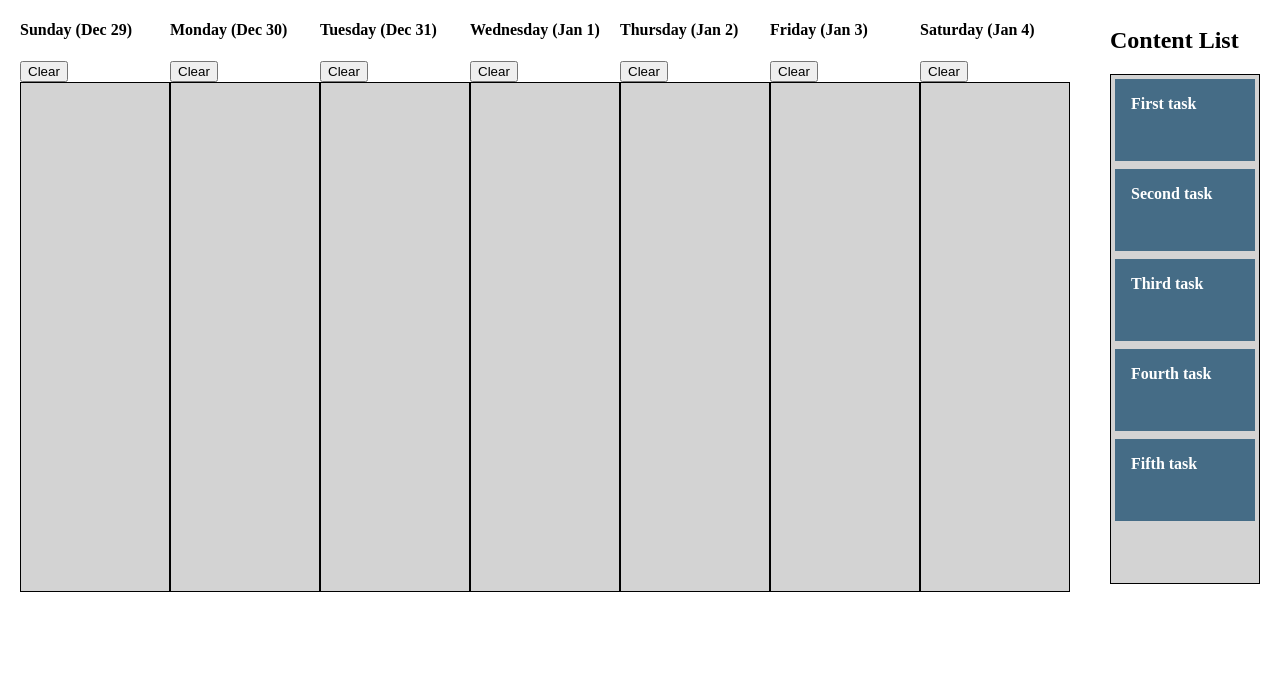
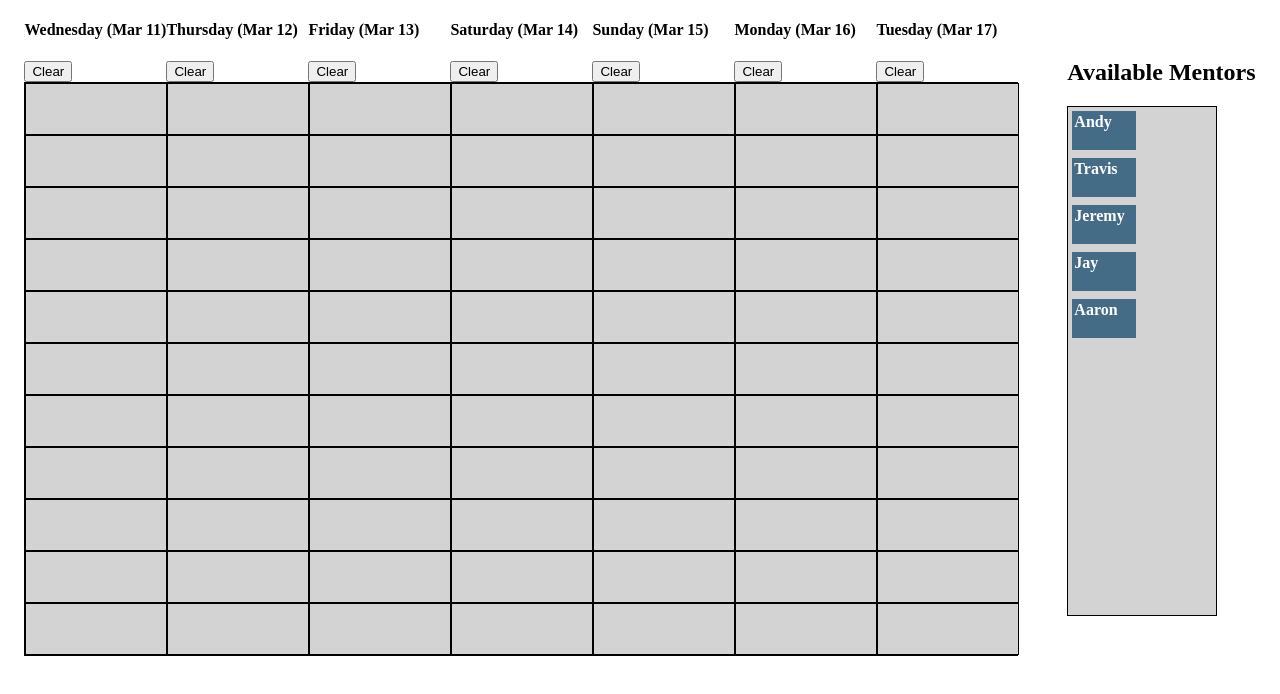
Before and after one commit to alumni-lab/LighthouseLabs-Scheduler, a React (Create React App) app: page /main/admin in a window 1280 px wide. Shown: the top 694 px of the page. Built offline with nearby package versions, Linux system fonts and the light colour scheme.

Commit message:
dnd implemented

```diff
--- a/src/screens/main/components/Main.jsx
+++ b/src/screens/main/components/Main.jsx
@@ -1,39 +1,50 @@
-import React from 'react';
+import React,{useState} from 'react';
 import Header from '../../../general/Header/Header';
-import Dnd from './dnd/Dnd'
 import moment from 'moment';
+
+import getColumns from '../helpers/getColumns';
+import getMentors from '../helpers/getMentors';
+import DndContext from './dnd/DndContext';
+import onDragEnd from '../helpers/onDragEnd';
 
 const Main = (props) => {
 
-  // console.log(moment().startOf('month').format('MMM D, YY'))
-  const start = moment('2020W01').startOf('week')
-  const end = moment('2020W01').endOf('week')
-  // console.log(start.format('MMM D, YY'));
-  // console.log(end);
-  // console.log(start.add('d',1).format('MMM D, YY'))
-
-  const weekdayColumns = [];
-  const numberOfDays=7
-  for (let i = 0; i < numberOfDays; i += 1) {
-    const date = moment(start).add(i, 'd').format('dddd (MMM D)');
-    console.log(date)
-    weekdayColumns.push(date)
-  }
+  const [mentors, setMentors] = useState(getMentors());
+  const [columns, setColumns] = useState(getColumns());
 
   return (
     <div>
-      {/* <Header
+     {/* <Header
         // color="transparent"
         brand="LHL SCHEDULER"
         fixed
         user={props.user}
         setUser={props.setUser}
       /> */}
-
-    <Dnd weekdayColumns={weekdayColumns}/>
-
+      <div className='dnd-context'
+        style={{
+        display:"flex",
+        alignItems:"center",
+        justifyContent:"space-around"
+      }}>
+        <DndContext
+          onDragEnd={result => onDragEnd(result, columns, setColumns, mentors,setMentors)}
+          columns={columns}
+          setColumns={setColumns}
+          mentors={mentors}
+          setMentors={setMentors}
+        />
+      </div>
     </div>
   );
 };
 
 export default Main;
+
+
+  // console.log(moment().startOf('month').format('MMM D, YY'))
+  // const start = moment('2020W01').startOf('week')
+  // const end = moment('2020W01').endOf('week')
+  // console.log(start.format('MMM D, YY'));
+  // console.log(end);
+  // console.log(start.add('d',1).format('MMM D, YY'))
--- a/src/screens/main/components/dnd/Card.jsx
+++ b/src/screens/main/components/dnd/Card.jsx
@@ -17,9 +17,10 @@ const Card = (props) => {
           className='card'
           style={{
             userSelect: "none",
-            padding: 16,
+            padding: 2,
             margin: "0 0 8px 0",
-            minHeight: "50px",
+            height: 35,
+            width:"60px",
             backgroundColor: snapshot.isDragging
               ? "#263B4A"
               : "#456C86",
@@ -28,10 +29,10 @@ const Card = (props) => {
           }}
         >
             <div className='item-cont'>
-                <strong className='item-name'>{props.item.content}</strong>
+                <strong className='item-name'>{props.mentor.name}</strong>
             </div>
             <div className='item-cont2'>
-              {props.droppableId ==='list'?"": <button className='item-delete btn btn-danger' onClick={()=> deleteCard(props.index, props.droppableId, props.columns, props.setColumns)}>
+              {props.droppableId ==='list'?"": <button className='item-delete btn btn-danger' onClick={()=> deleteCard(props.index, props.slotId, props.columns, props.setColumns, props.dayId)}>
               close
               </button>}
             </div>
--- a/src/screens/main/components/dnd/CardList.jsx
+++ b/src/screens/main/components/dnd/CardList.jsx
@@ -6,11 +6,12 @@ import Card from './Card'
 
 const CardList = (props) => {
 
+  if (props.droppableId==='list'){
     return (
       <Droppable
-    droppableId={props.columnId}
-    key={props.columnId}
-    isDropDisabled={props.columnId==='list'
+      droppableId={props.droppableId}
+      key={props.droppableId}
+      isDropDisabled={props.droppableId==='list'
       }
       >
       {(provided, snapshot) => {
@@ -29,17 +30,16 @@ const CardList = (props) => {
             border: '0.02px ridge black'
             }}
           >
-          {props.column.items.map((item, index) => {
+            {props.mentors.map((mentor, index) => {
               return (
                 <Card
-                isClone='true'
-                key={item.id}
-                draggableId={item.id}
-                droppableId={props.columnId}
+                  key={mentor.id}
+                  draggableId={mentor.id}
+                  droppableId={props.droppableId}
                   index={index}
-                item={item}
+                  mentor={mentor}
+                  columns={props.columns}
                   setColumns={props.setColumns}
-                columns={props.columns}
                 />
               );
             })}
@@ -49,6 +49,53 @@ const CardList = (props) => {
       }}
     </Droppable>
     );
+  } else {
+    return (
+      <Droppable
+      droppableId={props.droppableId}
+      key={props.droppableId}
+      isDropDisabled={false}
+      >
+      {(provided, snapshot) => {
+        return (
+          <div
+            {...provided.droppableProps}
+            ref={provided.innerRef}
+            className={"inside-column"}
+            style={{
+              display:'flex',
+              background: snapshot.isDraggingOver
+              ? "lightblue"
+              : "lightgrey",
+            padding: 0,
+            width: 140,
+            minHeight: 50,
+            border: '0.02px ridge black'
+            }}
+          >
+            {props.slot.items.map((mentor, index) => {
+              return (
+                <Card
+                  key={mentor.id}
+                  draggableId={mentor.id}
+                  droppableId={props.droppableId}
+                  index={index}
+                  mentor={mentor}
+                  columns={props.columns}
+                  setColumns={props.setColumns}
+                  dayId={props.dayId}
+                  slotId={props.slotId}
+                />
+              );
+            })}
+            {provided.placeholder}
+          </div>
+        );
+      }}
+    </Droppable>
+    );
+  }
+
 };
 
 export default CardList;
--- a/src/screens/main/components/dnd/CardSlot.jsx
+++ b/src/screens/main/components/dnd/CardSlot.jsx
@@ -0,0 +1,32 @@
+import React, {
+  // useState,
+  useEffect} from 'react';
+import CardList from './CardList'
+
+const CardSlot = (props) => {
+        return (
+          <div
+            className={"column"}
+            style={{
+            width: 140,
+            minHeight: 500,
+            border: '0.02px ridge black'
+            }}
+          >
+            {Object.entries(props.column.items).map(([id,slot]) => {
+              return (
+                <CardList
+                droppableId={slot.id}
+                slotId={id}
+                columns={props.columns}
+                slot={slot}
+                dayId={props.dayId}
+                setColumns={props.setColumns}
+                />
+              );
+            })}
+          </div>
+        );
+};
+
+export default CardSlot;
--- a/src/screens/main/components/dnd/Dnd.jsx
+++ /dev/null
@@ -1,52 +0,0 @@
-import React, {useEffect, useState} from 'react'
-import DndContext from './DndContext'
-import uuid from 'uuid/v4'
-
-import onDragEnd from '../../helpers/onDragEnd'
-import addCardList from '../../helpers/addCardList'
-
-const itemsFromBackend = [
-  { id: uuid(), content: "First task" },
-  { id: uuid(), content: "Second task" },
-  { id: uuid(), content: "Third task" },
-  { id: uuid(), content: "Fourth task" },
-  { id: uuid(), content: "Fifth task" }
-];
-
-const columnsFromBackend = {
-  'list': {
-    name: "Content List",
-    items: itemsFromBackend
-  }
-};
-
-
-function Dnd(props) {
-
-  for (let day of props.weekdayColumns) {
-    columnsFromBackend[uuid()] = {
-      name: day,
-      items:[]
-    }
-  }
-
-  const [columns, setColumns] = useState(columnsFromBackend);
-
-  return (
-    <div className="dnd">
-      <div className='dnd-context' style={{
-        display:"flex",
-        alignItems:"center",
-        justifyContent:"space-around"
-      }}>
-        <DndContext
-          onDragEnd={result => onDragEnd(result, columns, setColumns)}
-          columns={columns}
-          setColumns={setColumns}
-        />
-      </div>
-    </div>
-    )
-}
-
-export default Dnd;
--- a/src/screens/main/components/dnd/DndContext.jsx
+++ b/src/screens/main/components/dnd/DndContext.jsx
@@ -1,8 +1,8 @@
 import React from 'react';
 import { DragDropContext } from 'react-beautiful-dnd';
 import CardList from './CardList';
+import CardSlot from './CardSlot';
 import clearList from '../../helpers/clearList';
-import deleteList from '../../helpers/deleteList'
 
 const DndContext = (props) => {
 
@@ -13,28 +13,22 @@ const DndContext = (props) => {
       <div className='days-container'
         style={{display:"flex"}}
       >
-      {Object.entries(props.columns).map(([columnId, column], index) => {
-        if(columnId !== 'list'){
+      {Object.entries(props.columns).map(([columnId, column]) => {
           return (
             <div
             className='column-container'
             key={columnId}
             >
-              <div  className='column-name-container'>
-                <h4  className='column-name' >{column.name}</h4>
-                {columnId!=='list' && column.name!=='Day 1'?
-                <>
-                  <button onClick={()=>clearList(columnId, props.columns, props.setColumns)} type="button" className="delete-list btn btn-danger">
-                  Clear
-                  </button>
-                </>
-                :""}
+              <div className='column-name-container'>
+                <h4 className='column-name' >{column.name}</h4>
+                <button onClick={()=>clearList(columnId, props.columns, props.setColumns)} type="button" className="delete-list btn btn-danger">
+                Clear
+                </button>
               </div>
-              <div id={index} className='outside-column'>
-                <CardList
-                droppableId={columnId}
+              <div className='outside-column'>
+                <CardSlot
                 key={columnId}
-                columnId={columnId}
+                dayId={columnId}
                 column={column}
                 columns={props.columns}
                 setColumns={props.setColumns}
@@ -42,19 +36,18 @@ const DndContext = (props) => {
               </div>
             </div>
           );
-        }
-        return null;
       })}
       </div>
         <div
         className='column-container activity-list'
         >
-          <h2>{props.columns['list'].name}</h2>
+          <h2>{props.mentors['list'].name}</h2>
           <div className='outside-column'>
             <CardList
             droppableId='list'
-            columnId={'list'}
-            column={props.columns['list']}
+            key={'list'}
+            mentors={props.mentors['list'].items}
+            setMentors={props.setMentors}
             columns={props.columns}
             setColumns={props.setColumns}
             />
--- a/src/screens/main/helpers/deleteCard.js
+++ b/src/screens/main/helpers/deleteCard.js
@@ -1,21 +1,26 @@
-export default function deleteCard (card_index, cardList_id, columns, setColumns) {
+export default function deleteCard (card_index, slotId, columns, setColumns, dayId) {
 
-  const column = columns[cardList_id];
+  const column = columns[dayId].items[slotId]
+  console.log("col",column)
+  console.log("slot id", slotId)
   const copiedItems = [...column.items];
   const [removed] = copiedItems.splice(card_index, 1);/*comment this*/
   // copiedItems.splice(card_index, 1); //uncomment
-  const list = columns[`list`];
-  const listItems = [...list.items]
-  listItems.unshift(removed);/*comment this to make it disappear*/
+  // const list = columns[`list`];
+  // const listItems = [...list.items]
+  // listItems.unshift(removed);/*comment this to make it disappear*/
+
   setColumns({
     ...columns,
-    [cardList_id]: {
-      ...column,
-      items: copiedItems
-    },
-    'list': {
-      ...list,
-      items: listItems
+    [dayId]: {
+      ...columns[dayId],
+      items: {...columns[dayId].items,
+      [slotId]:{
+        ...columns[dayId].items[slotId],
+        items:copiedItems
+      }
+      }
     }
   });
+
 }
--- /dev/null
+++ b/src/screens/main/helpers/getColumns.js
@@ -0,0 +1,80 @@
+import uuid from 'uuid/v4';
+import moment from 'moment';
+
+const makeSlots = () => {
+  return (
+    {
+      '10-12':{
+        id: uuid(),
+        name: '10-11',
+        items:[]
+      },
+      '11-12':{
+        id: uuid(),
+        name: '11-12',
+        items:[]
+      },
+      '12-13':{
+        id: uuid(),
+        name: '12-13',
+        items:[]
+      },
+      '13-14':{
+        id: uuid(),
+        name: '13-14',
+        items:[]
+      },
+      '14-15':{
+        id: uuid(),
+        name: '14-15',
+        items:[]
+      },
+      '15-16':{
+        id: uuid(),
+        name: '15-16',
+        items:[]
+      },
+      '16-17':{
+        id: uuid(),
+        name: '16-17',
+        items:[]
+      },
+      '17-18':{
+        id: uuid(),
+        name: '17-18',
+        items:[]
+      },
+      '18-19':{
+        id: uuid(),
+        name: '18-19',
+        items:[]
+      },
+      '19-20':{
+        id: uuid(),
+        name: '19-20',
+        items:[]
+      },
+      '20-21':{
+        id: uuid(),
+        name: '20-21',
+        items:[]
+      }
+    }
+  )
+}
+
+
+export default function getColumns () {
+  const numberOfDays=7;
+  const columns = {};
+  const start = moment();
+  for (let i = 0; i < numberOfDays; i += 1) {
+    const slots = makeSlots();
+    const date = moment(start).add(i, 'd').format('dddd (MMM D)');
+    columns[uuid()] = {
+      name: date,
+      items: slots
+    };
+  };
+  return columns
+}
--- /dev/null
+++ b/src/screens/main/helpers/getMentors.js
@@ -0,0 +1,20 @@
+import uuid from 'uuid/v4';
+
+export default function getMentors () {
+  const mentors = [
+    { id: uuid(), name: "Andy" },
+    { id: uuid(), name: "Travis" },
+    { id: uuid(), name: "Jeremy"},
+    { id: uuid(), name: "Jay" },
+    { id: uuid(), name: "Aaron" }
+  ];
+
+  const mentorList = {
+    'list':{
+      name: "Available Mentors",
+      items: mentors
+    }
+  };
+
+  return mentorList
+}
--- a/src/screens/main/helpers/onDragEnd.js
+++ b/src/screens/main/helpers/onDragEnd.js
@@ -1,86 +1,136 @@
-import uuid from 'uuid/v4'
-export default function onDragEnd (result, columns, setColumns){
+import uuid from 'uuid/v4';
+
+export default function onDragEnd (result, columns, setColumns, mentors, setMentors){
   const { source, destination } = result;
 
-  if (!result.destination && source.droppableId === 'list') {
-    return
-  } else if (!result.destination && source.droppableId !== 'list') {
-    let srcColumn = columns[source.droppableId];
-    let srcItems = [...srcColumn.items];
-    const [removed] = srcItems.splice(source.index, 1); /* comment this */
-    // srcItems.splice(source.index, 1); //uncommnet this
-    const list = columns[`list`];
-    const listItems = [...list.items]
-    listItems.unshift(removed); /*And this to make it drop off else where to go back to list*/
-
-    setColumns({
-      ...columns,
-      [source.droppableId]: {
-        ...srcColumn,
-        items: srcItems
-      },
-      'list': {
-        ...list,
-        items: listItems
-      }
-    });
+  if (!result.destination) {
     return
   }
 
+  let dest = {};
+  let dayId;
+  let slotId;
+
+  let src = mentors[source.droppableId];
+  let dayIdSrc;
+  let slotIdSrc;
+  for (let ele in columns) {
+    for (let slot in columns[ele].items) {
+      if (destination.droppableId === columns[ele].items[slot].id) {
+        dest = columns[ele].items[slot];
+        dayId = ele;
+        slotId = slot;
+      }
+
+      if (source.droppableId === columns[ele].items[slot].id) {
+        src = columns[ele].items[slot];
+        dayIdSrc = ele;
+        slotIdSrc = slot;
+      }
+    }
+  }
+  // console.log("src: ", src);
+  // console.log("dest: ", dest);
+  // console.log("src dayId: ",dayIdSrc);
+  // console.log("dest dayId: ", dayId);
+  // console.log("src slotId: ", slotIdSrc);
+  // console.log("dest slotId: ", slotId);
   if (source.droppableId ==='list' && source.droppableId !== destination.droppableId) {
-    const sourceColumn = columns[source.droppableId];
-    const destColumn = columns[destination.droppableId];
+    console.log("here1")
+    const sourceColumn = src
+    const destColumn = dest
     const sourceItems = [...sourceColumn.items];
     const destItems = [...destColumn.items];
-    const [removed] = sourceItems.splice(source.index, 1); //comment this
+    // const [removed] = sourceItems.splice(source.index, 1); //comment this
     // and uncomment this to make it not removed from list
-      // let removed = {...sourceItems[source.index]};
-      // removed.id = uuid();
+      let removed = {...sourceItems[source.index]};
+      removed.id = uuid();
 
     destItems.splice(destination.index, 0, removed);
 
     setColumns({
       ...columns,
-      [source.droppableId]: {
-        ...sourceColumn,
-        items: sourceItems
-      },
-      [destination.droppableId]: {
-        ...destColumn,
-        items: destItems
+      [dayId]: {
+        ...columns[dayId],
+        items: {...columns[dayId].items,
+        [slotId]:{
+          ...columns[dayId].items[slotId],
+          items:destItems
+        }
+        }
       }
     });
+
   } else if (source.droppableId !== destination.droppableId ) {
-    const sourceColumn = columns[source.droppableId];
-    const destColumn = columns[destination.droppableId];
+
+    const sourceColumn = src;
+    const destColumn = dest;
     const sourceItems = [...sourceColumn.items];
     const destItems = [...destColumn.items];
     const [removed] = sourceItems.splice(source.index, 1);
 
     destItems.splice(destination.index, 0, removed);
-    setColumns({
-      ...columns,
-      [source.droppableId]: {
-        ...sourceColumn,
-        items: sourceItems
+
+    if (dayId === dayIdSrc){
+      setColumns({
+        ...columns,
+        [dayId]: {
+          ...columns[dayId],
+          items: {
+            ...columns[dayId].items,
+          [slotId]:{
+            ...columns[dayId].items[slotId],
+            items:destItems
+          },
+          [slotIdSrc]:{
+            ...columns[dayIdSrc].items[slotIdSrc],
+            items:sourceItems
+          }
+        }
+      }
+      });
+
+    } else {
+      setColumns({
+        ...columns,
+        [dayId]: {
+          ...columns[dayId],
+          items: {
+            ...columns[dayId].items,
+          [slotId]:{
+            ...columns[dayId].items[slotId],
+            items:destItems
+          }
+        }
       },
-      [destination.droppableId]: {
-        ...destColumn,
-        items: destItems
-      }
-    });
+        [dayIdSrc]: {
+          ...columns[dayIdSrc],
+          items: {...columns[dayIdSrc].items,
+          [slotIdSrc]:{
+            ...columns[dayIdSrc].items[slotIdSrc],
+            items:sourceItems
+          }
+          }
+        }
+      });
+    }
   } else {
-    const column = columns[source.droppableId];
+    console.log("here3")
+    const column = src;
     const copiedItems = [...column.items];
     const [removed] = copiedItems.splice(source.index, 1);
     copiedItems.splice(destination.index, 0, removed);
     setColumns({
       ...columns,
-      [source.droppableId]: {
-        ...column,
-        items: copiedItems
+      [dayIdSrc]: {
+        ...columns[dayIdSrc],
+        items: {...columns[dayIdSrc].items,
+        [slotIdSrc]:{
+          ...columns[dayId].items[slotIdSrc],
+          items:copiedItems
+        }
+        }
       }
     });
   }
-
 };
```
Lines whose indentation alone changed are shown as unchanged.
